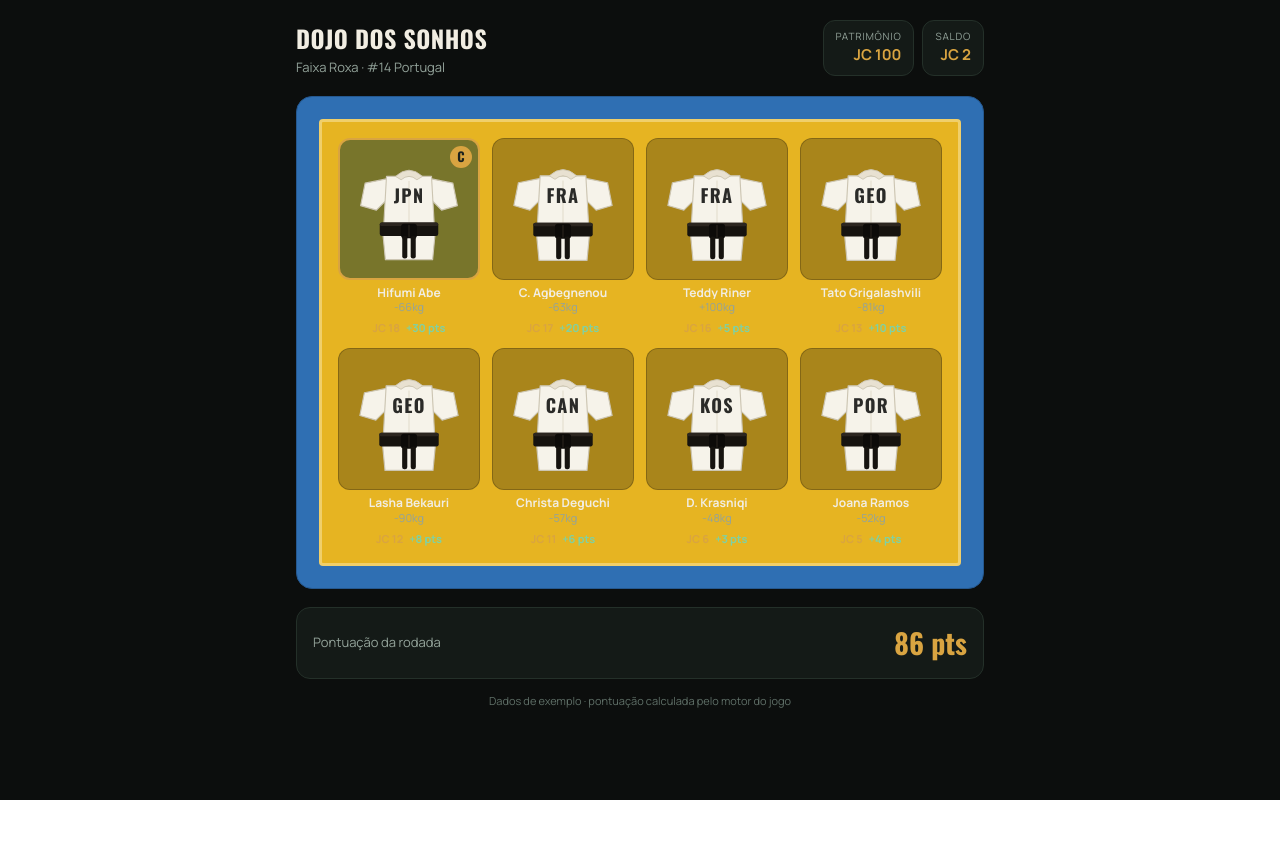
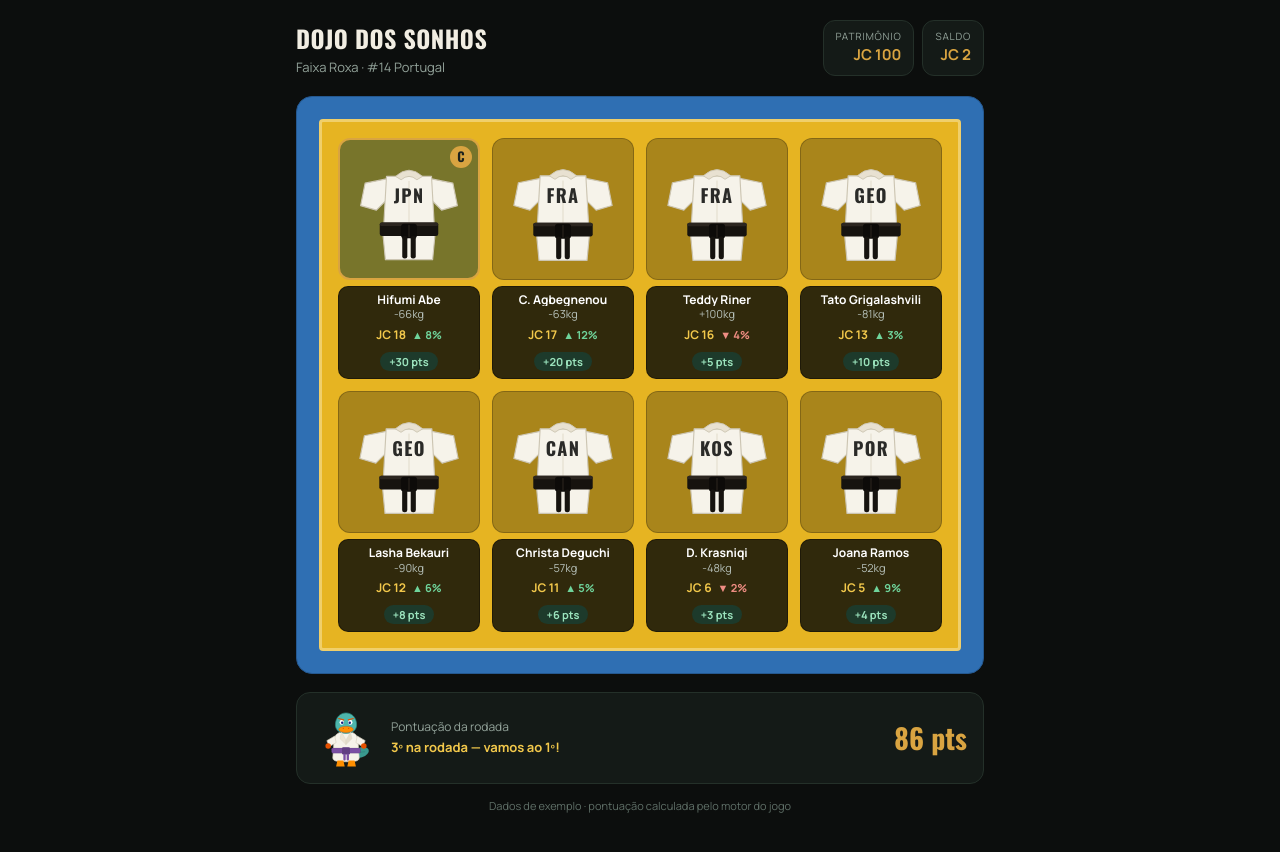
Before and after one commit to KainanPires/ippon-league, a Next.js app: page /meu-time in a window 1280 px wide. Shown: the top 852 px of the page. Before the commit the page ends 800 px from the top, so only its background shows below. Built offline with nearby package versions, Linux system fonts and the light colour scheme.

Commit message:
Add variation property to athletes and update data

```diff
--- a/app/meu-time/page.tsx
+++ b/app/meu-time/page.tsx
@@ -5,6 +5,7 @@ type Athlete = {
   country: string;
   category: string;
   price: number;
+  variation: number; // valorização da rodada em %
   isCaptain?: boolean;
   actions: ActionType[];
 };
@@ -15,22 +16,42 @@ const TEAM = {
   patrimony: 100,
   balance: 2,
   rankNational: 14,
+  roundPosition: 3,
 };
 
 const ATHLETES: Athlete[] = [
-  { name: "Hifumi Abe", country: "JPN", category: "-66kg", price: 18, isCaptain: true, actions: ["ippon_feito", "waza_ari_feito", "shido_provocado"] },
-  { name: "C. Agbegnenou", country: "FRA", category: "-63kg", price: 17, actions: ["ippon_feito", "ippon_feito"] },
-  { name: "Teddy Riner", country: "FRA", category: "+100kg", price: 16, actions: ["waza_ari_feito", "shido_provocado"] },
-  { name: "Tato Grigalashvili", country: "GEO", category: "-81kg", price: 13, actions: ["ippon_feito"] },
-  { name: "Lasha Bekauri", country: "GEO", category: "-90kg", price: 12, actions: ["ippon_feito", "shido_recebido"] },
-  { name: "Christa Deguchi", country: "CAN", category: "-57kg", price: 11, actions: ["waza_ari_feito", "yuko_feito"] },
-  { name: "D. Krasniqi", country: "KOS", category: "-48kg", price: 6, actions: ["yuko_feito", "shido_provocado"] },
-  { name: "Joana Ramos", country: "POR", category: "-52kg", price: 5, actions: ["waza_ari_feito"] },
+  { name: "Hifumi Abe", country: "JPN", category: "-66kg", price: 18, variation: 8, isCaptain: true, actions: ["ippon_feito", "waza_ari_feito", "shido_provocado"] },
+  { name: "C. Agbegnenou", country: "FRA", category: "-63kg", price: 17, variation: 12, actions: ["ippon_feito", "ippon_feito"] },
+  { name: "Teddy Riner", country: "FRA", category: "+100kg", price: 16, variation: -4, actions: ["waza_ari_feito", "shido_provocado"] },
+  { name: "Tato Grigalashvili", country: "GEO", category: "-81kg", price: 13, variation: 3, actions: ["ippon_feito"] },
+  { name: "Lasha Bekauri", country: "GEO", category: "-90kg", price: 12, variation: 6, actions: ["ippon_feito", "shido_recebido"] },
+  { name: "Christa Deguchi", country: "CAN", category: "-57kg", price: 11, variation: 5, actions: ["waza_ari_feito", "yuko_feito"] },
+  { name: "D. Krasniqi", country: "KOS", category: "-48kg", price: 6, variation: -2, actions: ["yuko_feito", "shido_provocado"] },
+  { name: "Joana Ramos", country: "POR", category: "-52kg", price: 5, variation: 9, actions: ["waza_ari_feito"] },
 ];
 
 const FONT_DISPLAY = "var(--font-geist-mono), system-ui, sans-serif";
 const FONT_BODY = "var(--font-geist-sans), system-ui, sans-serif";
 const GOLD = "#d9a441";
+
+// Cor da faixa do jogador (muda o mascote conforme o nível do mês)
+const BELT_HEX: Record<string, string> = {
+  Branca: "#efeadd",
+  Azul: "#2f6fb3",
+  Amarela: "#e6c84f",
+  Verde: "#3f8f5a",
+  Roxa: "#7a4fa3",
+  Marrom: "#6b4226",
+  Preta: "#141110",
+};
+
+// Mensagem determinada do mascote conforme a posição na rodada
+function roundMessage(pos: number): string {
+  if (pos <= 1) return "Líder da rodada — segura o topo!";
+  if (pos <= 3) return `${pos}º na rodada — vamos ao 1º!`;
+  if (pos <= 10) return `${pos}º — bora subir no ranking!`;
+  return `${pos}º — recuperação na próxima!`;
+}
 
 function KimonoAvatar({ country, captain }: { country: string; captain?: boolean }) {
   return (
@@ -50,26 +71,18 @@ function KimonoAvatar({ country, captain }: { country: string; captain?: boolean
       }}
     >
       <svg viewBox="0 0 100 112" width="100%" height="100%" preserveAspectRatio="xMidYMid meet" aria-hidden="true">
-        {/* mangas */}
         <path d="M31,29 L11,33 L7,53 L21,57 L32,46 Z" fill="#f6f3ea" stroke="#ccc5b2" strokeWidth="1" strokeLinejoin="round" />
         <path d="M69,29 L89,33 L93,53 L79,57 L68,46 Z" fill="#f6f3ea" stroke="#ccc5b2" strokeWidth="1" strokeLinejoin="round" />
-        {/* corpo do judogi */}
         <path d="M30,27 L70,27 L73,80 L71,101 L29,101 L27,80 Z" fill="#f6f3ea" stroke="#ccc5b2" strokeWidth="1" strokeLinejoin="round" />
-        {/* costura central */}
         <line x1="50" y1="31" x2="50" y2="68" stroke="#e4dece" strokeWidth="1" />
-        {/* gola */}
         <path d="M38,27 Q50,16 62,27 L57,30 Q50,24 43,30 Z" fill="#e8e1d1" stroke="#ccc5b2" strokeWidth="0.8" strokeLinejoin="round" />
-        {/* número nas costas (sigla do país) */}
         <text x="50" y="51" textAnchor="middle" fontFamily={FONT_DISPLAY} fontWeight="700" fontSize="16" letterSpacing="1.2" fill="#2a2a28">
           {country}
         </text>
-        {/* faixa preta */}
         <rect x="24" y="68" width="52" height="12" rx="2" fill="#16130f" />
         <rect x="24" y="68" width="52" height="3" rx="1.5" fill="#2c2620" />
-        {/* nó da faixa */}
         <rect x="43" y="69" width="14" height="13" rx="2.5" fill="#0d0b09" />
         <line x1="50" y1="70" x2="50" y2="81" stroke="#322b24" strokeWidth="0.8" />
-        {/* pontas da faixa */}
         <rect x="44" y="80" width="4.5" height="20" rx="2" fill="#16130f" />
         <rect x="51.5" y="80" width="4.5" height="20" rx="2" fill="#16130f" />
       </svg>
@@ -99,9 +112,76 @@ function KimonoAvatar({ country, captain }: { country: string; captain?: boolean
   );
 }
 
+// Mascote ornitorrinco judoca — cores da página inicial, faixa por nível
+function Mascot({ belt }: { belt: string }) {
+  return (
+    <svg viewBox="0 0 100 100" width="100%" height="100%" aria-hidden="true">
+      <ellipse cx="72" cy="72" rx="13" ry="7.5" fill="#39998f" transform="rotate(-18 72 72)" />
+      <line x1="65" y1="70" x2="79" y2="73" stroke="#2d7a72" strokeWidth="0.8" transform="rotate(-18 72 72)" />
+      <path d="M50,40 C40,40 33,44 32,52 L30,80 C30,85 36,86 50,86 C64,86 70,85 70,80 L68,52 C67,44 60,40 50,40 Z" fill="#f6f3ea" stroke="#d8d1c0" strokeWidth="1" />
+      <path d="M33,47 L21,54 L25,63 L35,57 Z" fill="#f6f3ea" stroke="#d8d1c0" strokeWidth="1" strokeLinejoin="round" />
+      <path d="M67,47 L79,54 L75,63 L65,57 Z" fill="#f6f3ea" stroke="#d8d1c0" strokeWidth="1" strokeLinejoin="round" />
+      <circle cx="23" cy="62" r="4.2" fill="#E65100" />
+      <circle cx="77" cy="62" r="4.2" fill="#E65100" />
+      <path d="M34,30 C34,18 42,12 50,12 C58,12 66,18 66,30 C66,38 60,43 50,43 C40,43 34,38 34,30 Z" fill="#4DB6AC" stroke="#2f8a80" strokeWidth="1" />
+      <path d="M43,41 L50,53 L50,60 L41,51 Z" fill="#ece5d5" stroke="#d8d1c0" strokeWidth="0.6" />
+      <path d="M57,41 L50,53 L50,60 L59,51 Z" fill="#e3dccb" stroke="#d8d1c0" strokeWidth="0.6" />
+      <rect x="28" y="65" width="44" height="8" rx="2" fill={belt} stroke="rgba(0,0,0,0.25)" strokeWidth="0.6" />
+      <rect x="44" y="64" width="12" height="11" rx="2" fill={belt} />
+      <rect x="44" y="64" width="12" height="11" rx="2" fill="rgba(0,0,0,0.2)" />
+      <rect x="46" y="74" width="3.5" height="10" rx="1.5" fill={belt} />
+      <rect x="51" y="74" width="3.5" height="10" rx="1.5" fill={belt} />
+      <ellipse cx="43.5" cy="26" rx="3.3" ry="3.8" fill="#fff" />
+      <ellipse cx="56.5" cy="26" rx="3.3" ry="3.8" fill="#fff" />
+      <circle cx="44.3" cy="27" r="1.9" fill="#1A237E" />
+      <circle cx="55.7" cy="27" r="1.9" fill="#1A237E" />
+      <line x1="39" y1="20.5" x2="46.5" y2="22.5" stroke="#E65100" strokeWidth="1.8" strokeLinecap="round" />
+      <line x1="61" y1="20.5" x2="53.5" y2="22.5" stroke="#E65100" strokeWidth="1.8" strokeLinecap="round" />
+      <ellipse cx="50" cy="37" rx="11" ry="4.6" fill="#FF8F00" stroke="#E65100" strokeWidth="0.7" />
+      <circle cx="46" cy="35.5" r="0.9" fill="#E65100" />
+      <circle cx="54" cy="35.5" r="0.9" fill="#E65100" />
+      <path d="M37,84 L46,84 L48,93 L35,93 Z" fill="#FF8F00" />
+      <path d="M63,84 L54,84 L52,93 L65,93 Z" fill="#FF8F00" />
+    </svg>
+  );
+}
+
+function AthleteInfo({ name, category, price, variation, score }: { name: string; category: string; price: number; variation: number; score: number }) {
+  const up = variation >= 0;
+  return (
+    <div
+      style={{
+        background: "rgba(8,10,8,0.82)",
+        border: "1px solid rgba(0,0,0,0.35)",
+        borderRadius: 10,
+        padding: "6px 4px",
+        textAlign: "center",
+      }}
+    >
+      <div style={{ fontSize: 12, fontWeight: 700, color: "#ffffff", lineHeight: 1.15, whiteSpace: "nowrap", overflow: "hidden", textOverflow: "ellipsis" }}>
+        {name}
+      </div>
+      <div style={{ fontSize: 11, color: "#b6c0b9" }}>{category}</div>
+      <div style={{ display: "flex", justifyContent: "center", alignItems: "center", gap: 6, marginTop: 3 }}>
+        <span style={{ fontSize: 12, fontWeight: 700, color: "#f2c84b" }}>JC {price}</span>
+        <span style={{ fontSize: 11, fontWeight: 700, color: up ? "#6fd49b" : "#ef8d83" }}>
+          {up ? "▲" : "▼"} {Math.abs(variation)}%
+        </span>
+      </div>
+      <div style={{ marginTop: 4 }}>
+        <span style={{ background: "#1d3a2b", color: "#9be3bd", fontWeight: 700, fontSize: 11, padding: "2px 9px", borderRadius: 999 }}>
+          {score >= 0 ? "+" : ""}
+          {score} pts
+        </span>
+      </div>
+    </div>
+  );
+}
+
 export default function MeuTime() {
   const cards = ATHLETES.map((a) => ({ ...a, score: scoreAthlete(a.actions, a.isCaptain) }));
   const totalScore = cards.reduce((s, c) => s + c.score, 0);
+  const beltColor = BELT_HEX[TEAM.belt] ?? "#7a4fa3";
 
   return (
     <main style={{ minHeight: "100vh", background: "#0c0e0d", color: "#f1ede2", fontFamily: FONT_BODY }}>
@@ -123,68 +203,44 @@ export default function MeuTime() {
         </header>
 
         {/* Tatame — área de competição */}
-        <section
-          style={{
-            background: "#2f6fb3",
-            border: "1px solid #25588f",
-            borderRadius: 16,
-            padding: 22,
-          }}
-        >
-          <div
-            style={{
-              background: "#e6b422",
-              border: "3px solid #f0cf6a",
-              borderRadius: 4,
-              padding: 16,
-            }}
-          >
+        <section style={{ background: "#2f6fb3", border: "1px solid #25588f", borderRadius: 16, padding: 22 }}>
+          <div style={{ background: "#e6b422", border: "3px solid #f0cf6a", borderRadius: 4, padding: 16 }}>
             <div style={{ display: "grid", gridTemplateColumns: "repeat(4, minmax(0, 1fr))", gap: 12 }}>
               {cards.map((c) => (
                 <div key={c.name} style={{ display: "flex", flexDirection: "column", gap: 6 }}>
                   <KimonoAvatar country={c.country} captain={c.isCaptain} />
-                  <div style={{ textAlign: "center" }}>
-                    <div style={{ fontSize: 12, fontWeight: 700, lineHeight: 1.15, color: "#f1ede2", whiteSpace: "nowrap", overflow: "hidden", textOverflow: "ellipsis" }}>
-                      {c.name}
-                    </div>
-                    <div style={{ fontSize: 11, color: "#93a39a" }}>{c.category}</div>
-                    <div style={{ display: "flex", justifyContent: "center", gap: 6, marginTop: 4 }}>
-                      <span style={{ fontSize: 11, color: GOLD, fontWeight: 700 }}>JC {c.price}</span>
-                      <span
-                      style={{
-                        fontSize: 11,
-                        fontWeight: 700,
-                        color: c.score >= 0 ? "#7fd1a3" : "#e88",
-                      }}
-                    >
-                      {c.score >= 0 ? "+" : ""}
-                      {c.score} pts
-                    </span>
-                  </div>
+                  <AthleteInfo name={c.name} category={c.category} price={c.price} variation={c.variation} score={c.score} />
                 </div>
-              </div>
               ))}
             </div>
           </div>
         </section>
 
-        {/* Footer total */}
+        {/* Footer — pontuação + mascote */}
         <div
           style={{
             display: "flex",
             justifyContent: "space-between",
             alignItems: "center",
             marginTop: 18,
-            padding: "14px 16px",
+            padding: "12px 16px",
             background: "#141a17",
             border: "1px solid #243029",
             borderRadius: 14,
           }}
         >
-          <div style={{ fontSize: 13, color: "#93a39a" }}>Pontuação da rodada</div>
-          <div style={{ fontFamily: FONT_DISPLAY, fontSize: 28, fontWeight: 700, color: GOLD }}>
-            {totalScore} pts
+          <div style={{ display: "flex", alignItems: "center", gap: 12 }}>
+            <div style={{ width: 66, height: 66, flexShrink: 0 }}>
+              <Mascot belt={beltColor} />
+            </div>
+            <div>
+              <div style={{ fontSize: 12, color: "#93a39a" }}>Pontuação da rodada</div>
+              <div style={{ fontSize: 13, color: "#f2c84b", fontWeight: 700, marginTop: 2 }}>
+                {roundMessage(TEAM.roundPosition)}
+              </div>
+            </div>
           </div>
+          <div style={{ fontFamily: FONT_DISPLAY, fontSize: 28, fontWeight: 700, color: GOLD }}>{totalScore} pts</div>
         </div>
 
         <p style={{ fontSize: 11, color: "#5f6f67", textAlign: "center", marginTop: 14 }}>
```
